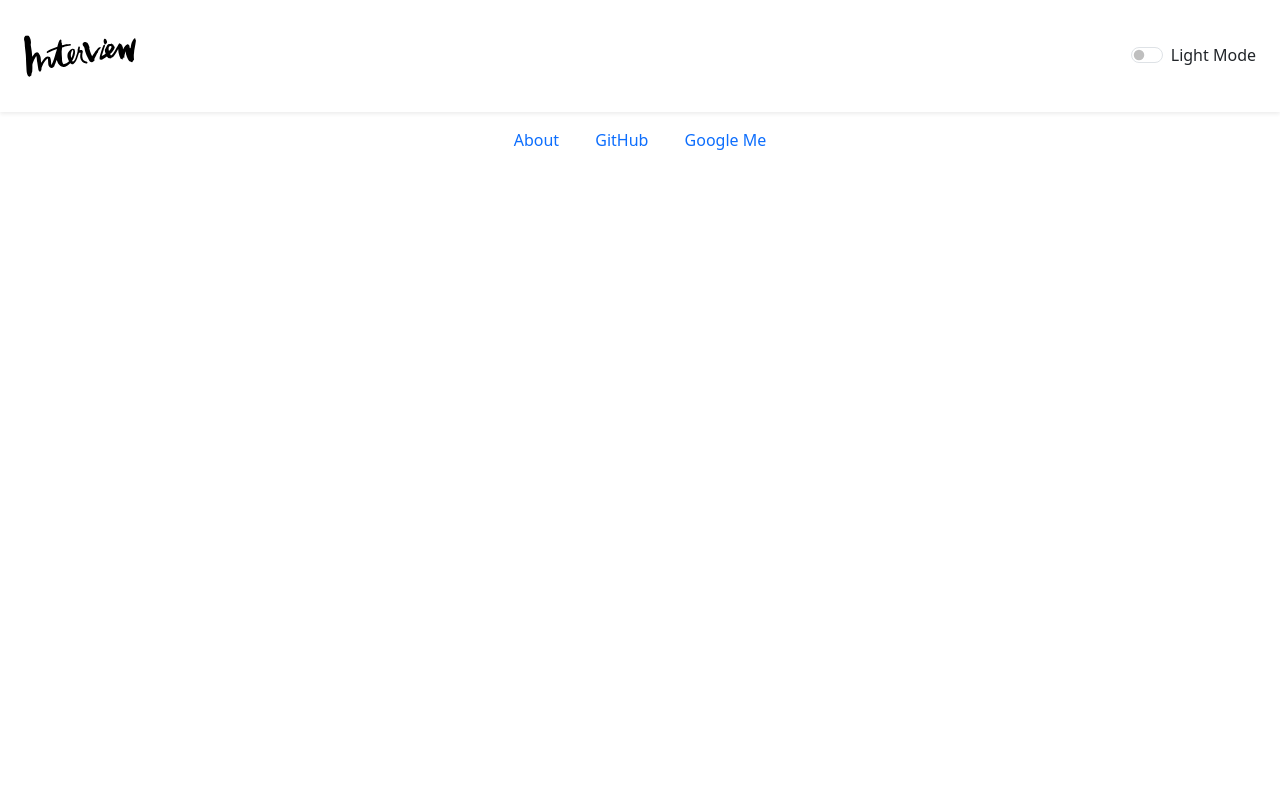
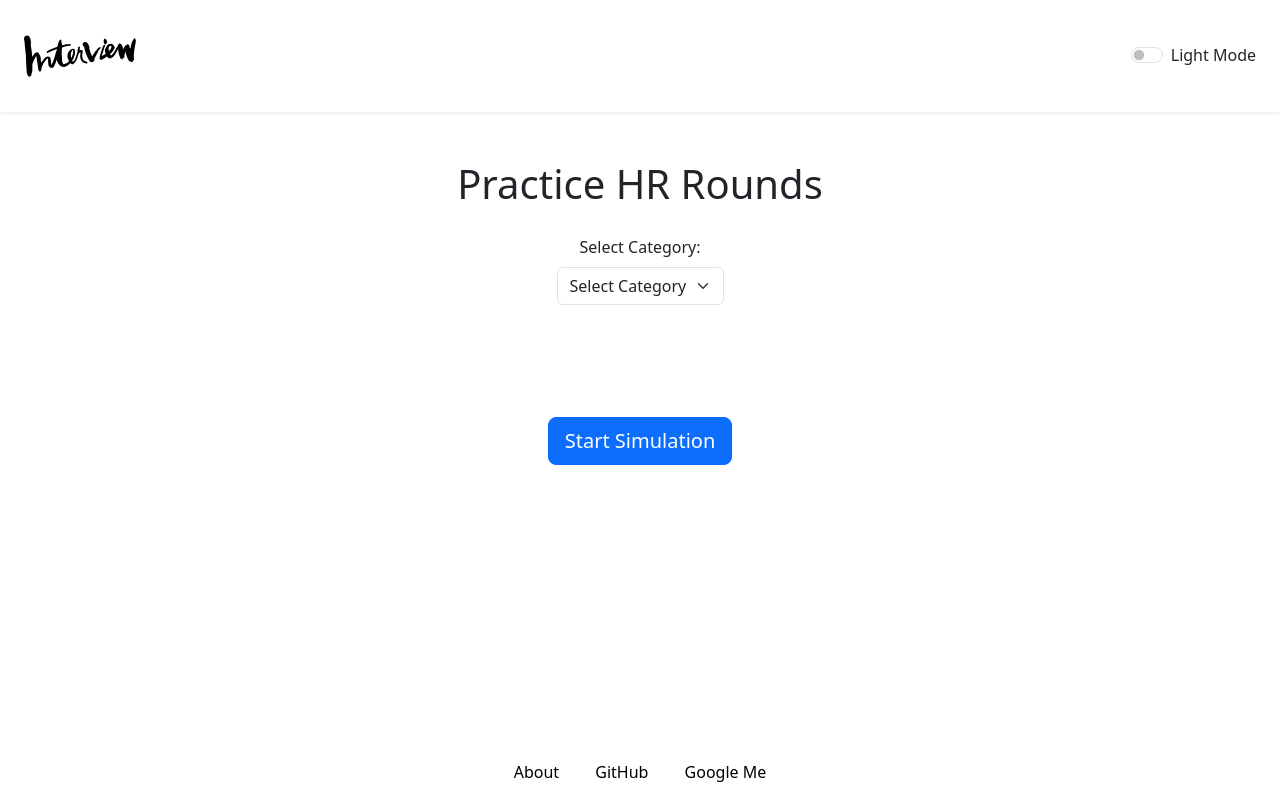
Before and after one commit to Tabishkh07/Interview-Simulator, a plain HTML site: page hr.html in a window 1280 px wide. Drawn offline with nearby package versions, Linux system fonts and the light colour scheme.

Commit message:
Changes done

```diff
--- a/hr.html
+++ b/hr.html
@@ -20,6 +20,34 @@
     </div>
   </header>
 
+  <!-- MAIN -->
+  <main class="flex-grow-1">
+    <div class="mcq-container text-center py-5">
+      <h1>Practice HR Rounds</h1>
+      <label for="categorySelect">Select Category:</label>
+      <select id="categorySelect" class="form-select w-auto mx-auto mt-2 mb-4">
+        <option value="" disabled selected>Select Category</option>
+        <option value="easy">Easy</option>
+        <option value="medium">Medium</option>
+        <option value="hard">Hard</option>
+      </select>
+
+      <div id="questionBox" style="display: none;">
+        <h3 id="questionText">Question will appear here</h3>
+        <div id="optionsContainer" class="my-3">
+          <!-- Options added dynamically -->
+        </div>
+        <button id="nextBtn" class="btn btn-primary">Next</button>
+      </div>
+    </div>
+
+    <!-- Start Button -->
+    <div class="d-flex justify-content-center">
+      <button type="button" class="btn btn-lg btn-primary" id="Start">
+        Start Simulation
+      </button>
+    </div>
+  </main>
 
     <!-- FOOTER -->
   <footer class="text-center py-3">
--- a/style.css
+++ b/style.css
@@ -9,6 +9,19 @@
 .Logo{
     height: 5rem;
     width: 7rem;
+}
+/* Sticky footer fix */
+body {
+  display: flex;
+  flex-direction: column;
+  min-height: 100vh;
+  margin: 0;
+}
+main {
+  flex: 1;
+}
+footer {
+  margin-top: auto;
 }
 
 /* body styling */
@@ -33,6 +46,7 @@ p{
 }
 .footer-link{
     text-decoration: none;
+    color: black;
 }
 
 /* dark mode */
@@ -46,8 +60,9 @@ p{
 .dark-mode header{
     background-color:rgb(62, 62, 62);
 }
-.dark-mode footer{
+body.dark-mode footer{
         background-color: rgb(69, 68, 68);
+
 }
 .dark-mode ul{
         background-color: rgb(73, 73, 73);
```
Also changed, not shown: code.html (+28 -0 lines), index.html (+1 -8 lines), mcq.html (+39 -9 lines).
